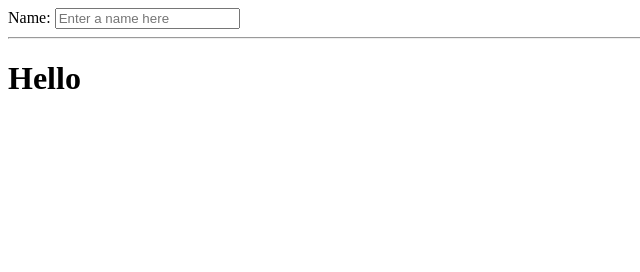
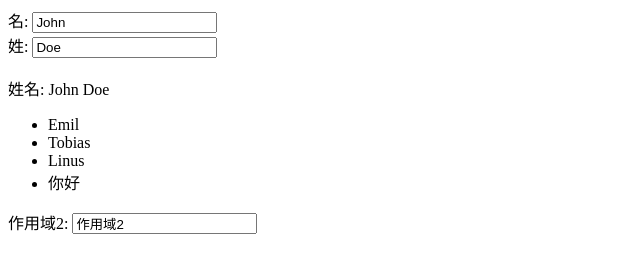
Before and after one commit to fds520/AnjularProject, a website: page study/index.html in a window 1280 px wide. Shown: the whole page, without its empty margins (0-640 px from the left). Drawn offline with nearby package versions, Linux system fonts and the light colour scheme.

Commit message:
模块开发

```diff
--- a/study/index.html
+++ b/study/index.html
@@ -1,14 +1,36 @@
 <!doctype html>
-<html ng-app>
+<html>
 <head>
     <script src="../js/angular.js"></script>
+    <meta charset="UTF-8"/>
 </head>
-<body>
-<div>
-    <label>Name:</label>
-    <input type="text" ng-model="yourName" placeholder="Enter a name here">
-    <hr>
-    <h1>Hello {{yourName}}</h1>
+<body ng-app="myApp">
+<div ng-controller="myCtrl1">
+
+    名: <input type="text" ng-model="firstName"><br>
+    姓: <input type="text" ng-model="lastName"><br>
+    <br>
+    姓名: {{firstName + " " + lastName}}
+
+    <ul>
+        <li ng-repeat="x in names">{{x}}</li>
+    </ul>
 </div>
+
+<div ng-controller="myCtrl2">
+    作用域2: <input type="text" ng-model="firstName"><br>
+</div>
+
+<script>
+    var app = angular.module('myApp', []);
+    app.controller('myCtrl1', function($scope) {
+        $scope.firstName= "John";
+        $scope.lastName= "Doe";
+        $scope.names = ["Emil", "Tobias", "Linus","你好"];
+    });
+    app.controller('myCtrl2', function($scope) {
+        $scope.firstName= "作用域2";
+    });
+</script>
 </body>
 </html>
```
